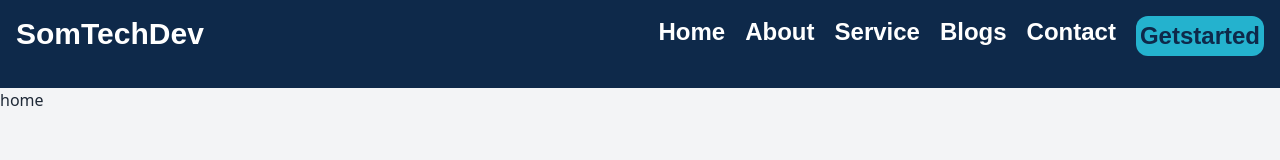
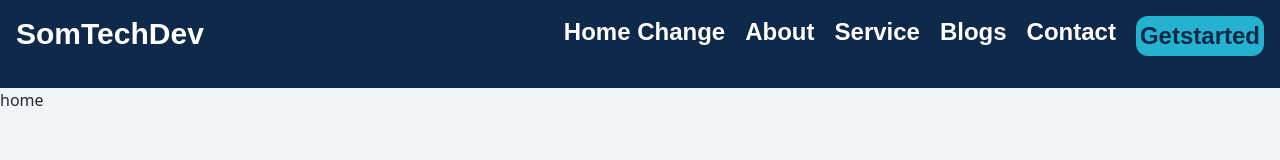
Before and after one commit to abdikadirpro/somTechDev, a React (Vite) app: page / in a window 1280 px wide. Shown: the top 160 px of the page. Built offline with nearby package versions, Linux system fonts and the light colour scheme.

Commit message:
service finished

```diff
--- a/src/Components/home/Header.jsx
+++ b/src/Components/home/Header.jsx
@@ -7,7 +7,7 @@ const Header = () => {
             <h3 className="text-3xl font-bold">SomTechDev</h3>
             <div className="flex justify-center items-center">
                 <ul className="flex gap-5 capitalize font-semibold hover:*:underline decoration-primary">
-                    <Link to="/">Home</Link>
+                    <Link to="/">Home change</Link>
                     <Link to="/about">about </Link>
                     <Link to="/service">service</Link>
                     <Link to="/blogs">blogs</Link>
```
